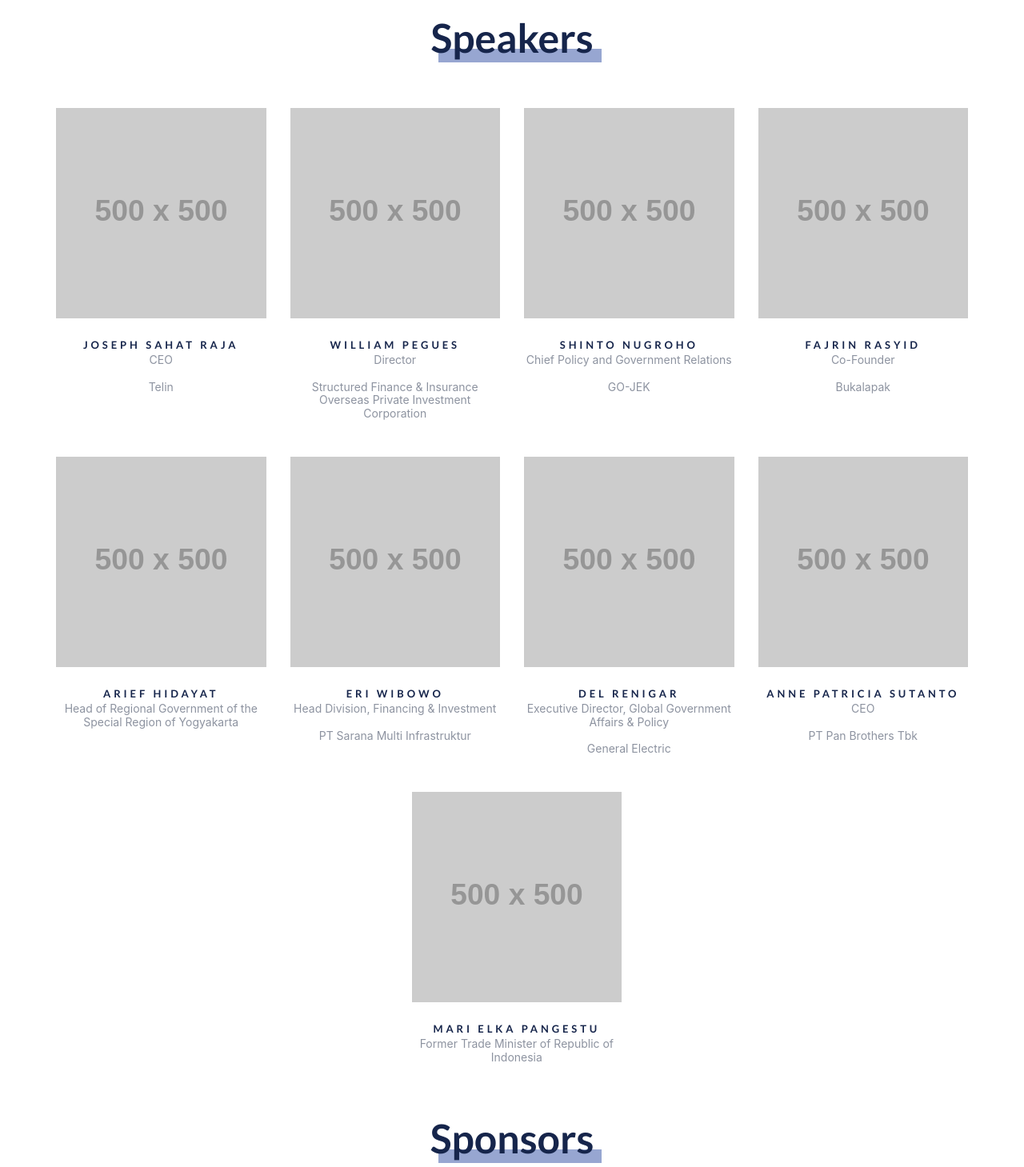
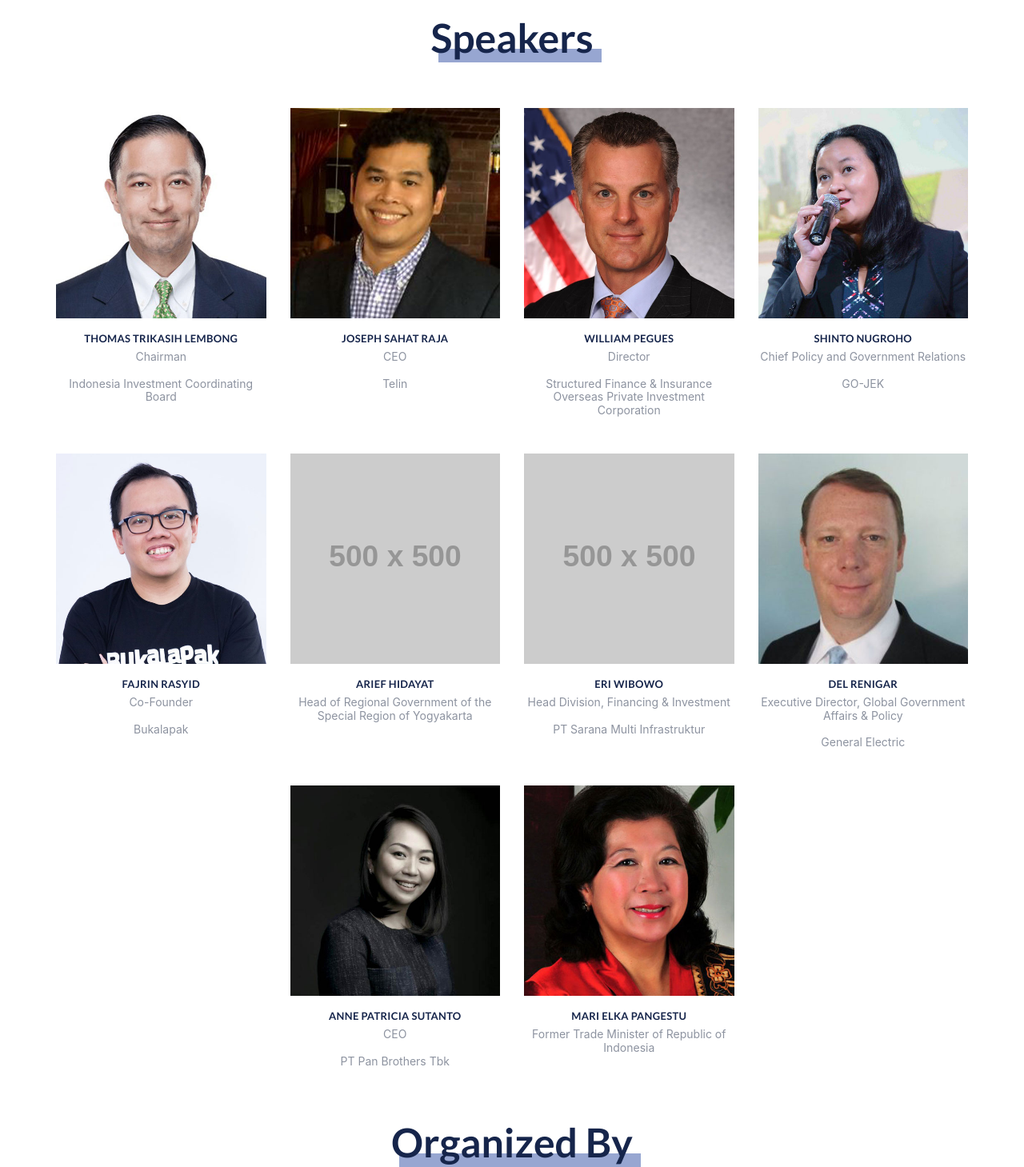
Before and after one commit to arlandi/ttif-2018, a Gatsby site: page / in a window 1280 px wide. Shown: the part 1600-3059 px from the top of the page at 80% size. Built offline with nearby package versions, Linux system fonts and the light colour scheme; Gatsby itself is replaced by a stand-in of ours; placeholder pictures from the web are drawn by us.

Commit message:
logos and speaker images

```diff
--- a/src/pages/index.js
+++ b/src/pages/index.js
@@ -2,9 +2,23 @@
 
 import Layout from '../components/layout'
 
-// Images
+// Logos
 import logo from '../images/logo.png'
 import bniLogo from '../images/bni-logo.jpeg'
+import kjri from '../images/kjri.png'
+import bkpm from '../images/bkpm.png'
+import bi from '../images/bi.jpg'
+import bri from '../images/bri.jpg'
+
+// Speakers
+import joseph from '../images/joseph.jpg'
+import thomas from '../images/thomas.jpg'
+import william from '../images/william.jpg'
+import shinto from '../images/shinto.jpg'
+import fajrin from '../images/fajrin.jpg'
+import del from '../images/del.jpg'
+import anne from '../images/anne.jpg'
+import mari from '../images/mari.jpg'
 
 const IndexPage = () => (
   <Layout>
@@ -98,35 +112,42 @@
         <div className="row">
           <div className="col-sm-3">
             <div className="speaker">
-              <div className="photo-wrapper"><img alt="" src="//placehold.it/500x500" className="img-responsive" /></div>
+              <div className="photo-wrapper"><img alt="" src={thomas} className="img-responsive" /></div>
+              <h3 className="name">Thomas Trikasih Lembong</h3>
+              <p className="text-alt"><small>Chairman<br/><br/>Indonesia Investment Coordinating Board</small></p>
+            </div>
+          </div>
+          <div className="col-sm-3">
+            <div className="speaker">
+              <div className="photo-wrapper"><img alt="" src={joseph} className="img-responsive" /></div>
               <h3 className="name">Joseph Sahat Raja</h3>
               <p className="text-alt"><small>CEO<br/><br/>Telin</small></p>
             </div>
           </div>
           <div className="col-sm-3">
             <div className="speaker">
-              <div className="photo-wrapper"><img alt="" src="//placehold.it/500x500" className="img-responsive" /></div>
+              <div className="photo-wrapper"><img alt="" src={william} className="img-responsive" /></div>
               <h3 className="name">William Pegues</h3>
               <p className="text-alt"><small>Director<br/><br/>Structured Finance & Insurance Overseas Private Investment Corporation</small></p>
             </div>
           </div>
           <div className="col-sm-3">
             <div className="speaker">
-              <div className="photo-wrapper"><img alt="" src="//placehold.it/500x500" className="img-responsive" /></div>
+              <div className="photo-wrapper"><img alt="" src={shinto} className="img-responsive" /></div>
               <h3 className="name">Shinto Nugroho</h3>
               <p className="text-alt"><small>Chief Policy and Government Relations<br/><br/>GO-JEK</small></p>
-            </div>
-          </div>
-          <div className="col-sm-3">
-            <div className="speaker">
-              <div className="photo-wrapper"><img alt="" src="//placehold.it/500x500" className="img-responsive" /></div>
-              <h3 className="name">Fajrin Rasyid</h3>
-              <p className="text-alt"><small>Co-Founder<br/><br/>Bukalapak</small></p>
             </div>
           </div>
         </div>
 
         <div className="row">
+          <div className="col-sm-3">
+            <div className="speaker">
+              <div className="photo-wrapper"><img alt="" src={fajrin} className="img-responsive" /></div>
+              <h3 className="name">Fajrin Rasyid</h3>
+              <p className="text-alt"><small>Co-Founder<br/><br/>Bukalapak</small></p>
+            </div>
+          </div>
           <div className="col-sm-3">
             <div className="speaker">
               <div className="photo-wrapper"><img alt="" src="//placehold.it/500x500" className="img-responsive" /></div>
@@ -143,24 +164,24 @@
           </div>
           <div className="col-sm-3">
             <div className="speaker">
-              <div className="photo-wrapper"><img alt="" src="//placehold.it/500x500" className="img-responsive" /></div>
+              <div className="photo-wrapper"><img alt="" src={del} className="img-responsive" /></div>
               <h3 className="name">Del Renigar</h3>
               <p className="text-alt"><small>Executive Director, Global Government Affairs & Policy<br/><br/>General Electric</small></p>
-            </div>
-          </div>
-          <div className="col-sm-3">
-            <div className="speaker">
-              <div className="photo-wrapper"><img alt="" src="//placehold.it/500x500" className="img-responsive" /></div>
-              <h3 className="name">Anne Patricia Sutanto</h3>
-              <p className="text-alt"><small>CEO<br/><br/>PT Pan Brothers Tbk</small></p>
             </div>
           </div>
         </div>
 
         <div className="row">
-          <div className="col-sm-3 col-sm-offset-45">
+          <div className="col-sm-3 col-sm-offset-3">
             <div className="speaker">
-              <div className="photo-wrapper"><img alt="" src="//placehold.it/500x500" className="img-responsive" /></div>
+              <div className="photo-wrapper"><img alt="" src={anne} className="img-responsive" /></div>
+              <h3 className="name">Anne Patricia Sutanto</h3>
+              <p className="text-alt"><small>CEO<br/><br/>PT Pan Brothers Tbk</small></p>
+            </div>
+          </div>
+          <div className="col-sm-3">
+            <div className="speaker">
+              <div className="photo-wrapper"><img alt="" src={mari} className="img-responsive" /></div>
               <h3 className="name">Mari Elka Pangestu</h3>
               <p className="text-alt"><small>Former Trade Minister of Republic of Indonesia</small></p>
             </div>
@@ -172,10 +193,19 @@
 
     <section id="sponsors" className="section align-center">
       <div className="container">
-        <h3 className="mb-60 main-headline">Sponsors</h3>
+        <h3 className="mb-60 main-headline">Organized By</h3>
       </div>
       <div className="sponsors">
+        <div className="sponsor inline"><img src={kjri} alt="" /></div>
+      </div>
+      <div className="container">
+        <h3 className="mb-60 main-headline">Supported By</h3>
+      </div>
+      <div className="sponsors">
+        <div className="sponsor inline"><img src={bkpm} alt="" /></div>
         <div className="sponsor inline"><img src={bniLogo} alt="" /></div>
+        <div className="sponsor inline"><img src={bi} alt="" /></div>
+        <div className="sponsor inline"><img src={bri} alt="" /></div>
       </div>
     </section>
 
@@ -191,20 +221,20 @@
           <li>Understanding local regulations</li>
           <li>Finding out how we can help you to identify new business partners</li>
         </ul>
-        <h4>Companies</h4>
+        <h5>Companies and Government Agencies:</h5>
         <ul>
           <li>General Electric</li>
           <li>Overseas Private Investment Corporation</li>
           <li>Telin (Telkom Indonesia) USA</li>
           <li>Special Region of Yogyakarta (DIY)</li>
         </ul>
-        <p>Please contact <a href="mailto:economicny@gmail.com">economicny@gmail.com</a> to schedule an appointment</p>
+        <p>To schedule a one-on-one session, please send an email to <a href="mailto:economicny@gmail.com">economicny@gmail.com</a></p>
       </div>
     </section>
 
     <section id="map" className="mt-60">
       <div className="contacts-wrapper">
-        <iframe title="google-maps" className="map-frame" frameborder="0" src="https://www.google.com/maps/embed/v1/place?q=intercontinental%20hotel%20times%20square&key=AIzaSyCljp_s1lir-HRjlqpj4IdwCULGFtKnBBY" allowfullscreen></iframe>
+        <iframe title="google-maps" className="map-frame" frameBorder="0" src="https://www.google.com/maps/embed/v1/place?q=intercontinental%20hotel%20times%20square&key=AIzaSyCljp_s1lir-HRjlqpj4IdwCULGFtKnBBY" allowFullScreen></iframe>
         <div className="container contacts-on-map-container">
           <div className="contacts-on-map">
             <h3 className="main-headline mt-0">Location</h3>
--- a/src/styles/styles.css
+++ b/src/styles/styles.css
@@ -1033,7 +1033,7 @@
   text-align: center;
 }
 .speaker .photo-wrapper {
-  margin: 0 auto 20px;
+  margin: 0 auto 12px;
   display: inline-block;
   max-width: 100%;
 }
@@ -1050,9 +1050,10 @@
   font-weight: 700;
   text-transform: uppercase;
   line-height: 14px;
-  letter-spacing: 0.3em;
+  letter-spacing: 0.3px;
   margin: 0;
   color: #16254b;
+  margin-bottom: 4px;
 }
 .speaker p small {
   font-size: 14px;
```
Also changed, not shown: src/images/anne.jpg (added), src/images/bi.jpg (added), src/images/bkpm.png (added), src/images/bri.jpg (added), src/images/del.jpg (added), src/images/fajrin.jpg (added), src/images/joseph.jpg (added), src/images/kjri.png (added), src/images/logo.png, src/images/mari.jpg (added), src/images/shinto.jpg (added), src/images/thomas.jpg (added), src/images/william.jpg (added).
